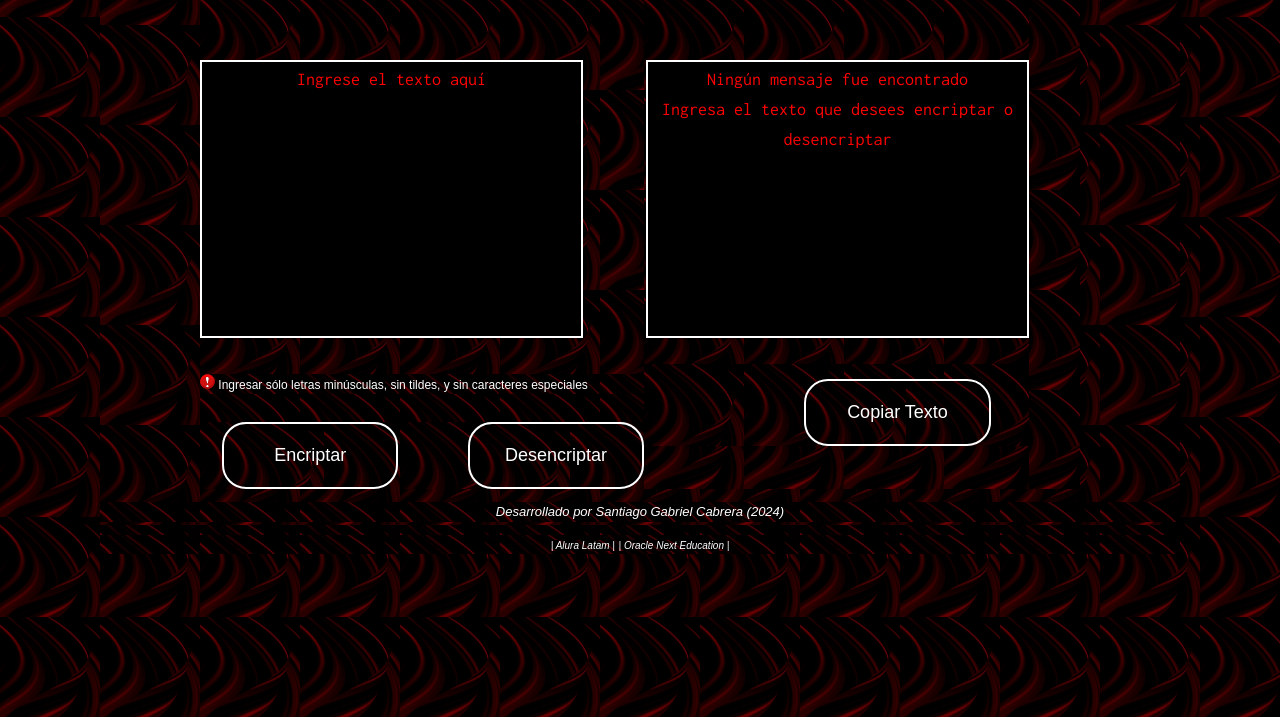
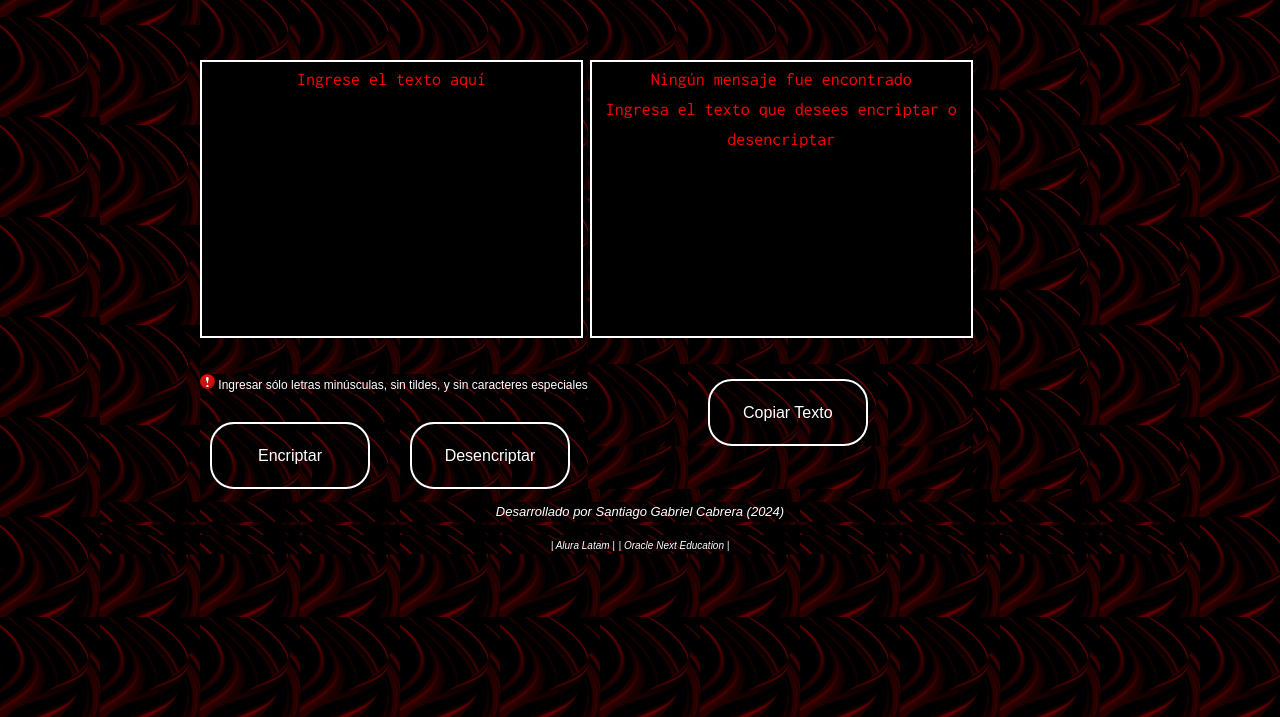
Before and after one commit to SntXHub/proyecto-encriptador-texto, a plain HTML site: page index.html in a window 1280 px wide. Shown: the part 83-800 px from the top of the page. Drawn offline with Linux system fonts and the light colour scheme; a web font is replaced by a local one.

Commit message:
Reubicar botones y redimensionar texto. Version 1.0.2-rc.1

```diff
--- a/app/app.js
+++ b/app/app.js
@@ -1,4 +1,4 @@
-// version 1.0.1 final
+// version 1.0.2-rc.1
 
 //definicion de variables y constantes generales
 const texto = document.querySelector(".texto");
--- a/styles/styles.css
+++ b/styles/styles.css
@@ -1,4 +1,4 @@
-/* version 1.0.1 final */
+/* version 1.0.2-rc.1 */
 
 * {
     background: url(../assets/backg.png);
@@ -94,21 +94,21 @@ main {
     border-radius: 24px;
     color: #FFFFFF;
     cursor: pointer;
-    width: 187px;
+    width: 160px;
     height: 67px;
-    font-size: 18px;
+    font-size: 16px;
 }
 
 .boton__encriptar {
-    margin-left: 5%;
+    margin-left: 10px;
 }
 
 .boton__desencriptar {
-    margin-left: 70px;
+    margin-left: 40px;
 }
 
 .boton__copiar {
-    margin-left: 160px;
+    margin-left: 120px;
     margin-top: 15px;
 }
 
```
Also changed, not shown: index.html (+1 -1 lines), 1 other file.
